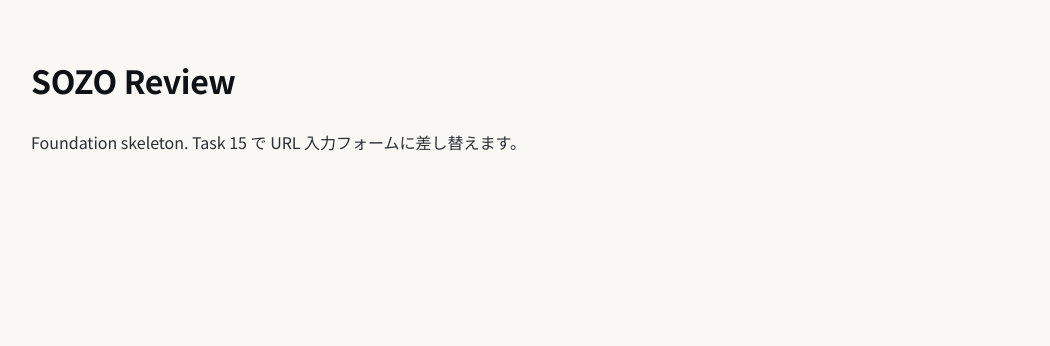
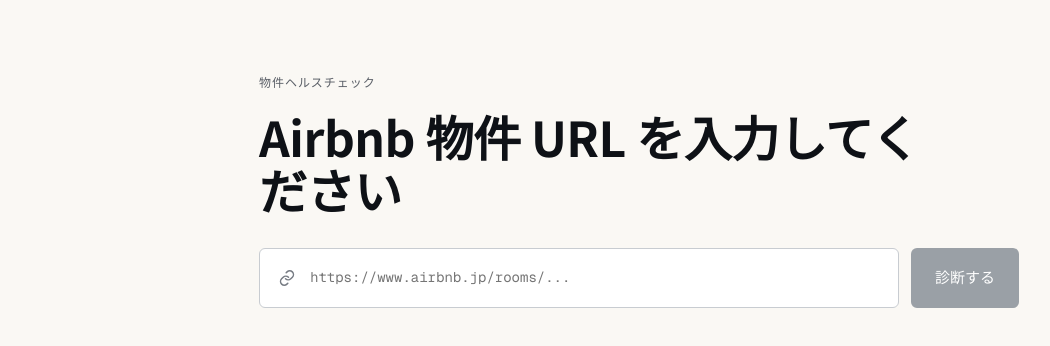
Before and after one commit to yzhansozo101/SOZO_REVIEW, a Next.js app: page / in a window 1280 px wide. Shown: the top 346 px of the page, without its empty margins (1-1051 px from the left). Built offline with nearby package versions, Linux system fonts and the light colour scheme.

Commit message:
Add URL input form (wireframe 1C) + wire to /api/diagnose

```diff
--- a/app/page.tsx
+++ b/app/page.tsx
@@ -1,8 +1,9 @@
+import { DiagnosticForm } from "@/components/DiagnosticForm";
+
 export default function Home() {
   return (
-    <main style={{ padding: 24 }}>
-      <h1>SOZO Review</h1>
-      <p>Foundation skeleton. Task 15 で URL 入力フォームに差し替えます。</p>
+    <main>
+      <DiagnosticForm />
     </main>
   );
 }
--- /dev/null
+++ b/components/DiagnosticForm.tsx
@@ -0,0 +1,163 @@
+"use client";
+
+import type { FormEvent } from "react";
+import { useState } from "react";
+import { useRouter } from "next/navigation";
+import { ja } from "@/lib/i18n/ja";
+
+type ErrorKey = keyof typeof ja.form.errors;
+
+const fieldBase = {
+  flex: 1,
+  display: "flex",
+  alignItems: "center",
+  gap: "var(--s-3)",
+  padding: "16px 18px",
+  background: "var(--card)",
+  borderRadius: "var(--r-md)",
+  fontFamily: "var(--font-mono)",
+  fontSize: "var(--t-sm)",
+  color: "var(--ink-900)",
+  transition: "border-color var(--t-fast) var(--ease-out), box-shadow var(--t-fast) var(--ease-out)",
+} as const;
+
+export function DiagnosticForm() {
+  const router = useRouter();
+  const [url, setUrl] = useState("");
+  const [submitting, setSubmitting] = useState(false);
+  const [error, setError] = useState<ErrorKey | null>(null);
+
+  async function onSubmit(e: FormEvent) {
+    e.preventDefault();
+    setError(null);
+    setSubmitting(true);
+
+    try {
+      const res = await fetch("/api/diagnose", {
+        method: "POST",
+        headers: { "Content-Type": "application/json" },
+        body: JSON.stringify({ url }),
+      });
+
+      if (!res.ok) {
+        const body = await res.json().catch(() => ({}));
+        const key: ErrorKey =
+          typeof body.error === "string" && body.error in ja.form.errors ? body.error : "scrape_failed";
+        setError(key);
+        return;
+      }
+
+      const body = (await res.json()) as { redirect: string };
+      router.push(body.redirect as never);
+    } catch {
+      setError("scrape_failed");
+    } finally {
+      setSubmitting(false);
+    }
+  }
+
+  return (
+    <form
+      onSubmit={onSubmit}
+      style={{
+        width: "min(760px, calc(100vw - 32px))",
+        margin: "0 auto",
+        padding: "var(--s-8) 0 var(--s-7)",
+      }}
+    >
+      <p className="t-eyebrow" style={{ margin: "0 0 18px" }}>
+        {ja.form.eyebrow}
+      </p>
+      <h1
+        className="t-h1"
+        style={{
+          maxWidth: 680,
+          margin: "0 0 var(--s-6)",
+          fontSize: "clamp(32px, 6vw, 48px)",
+          lineHeight: 1.1,
+        }}
+      >
+        {ja.form.headline}
+      </h1>
+
+      <div style={{ display: "flex", gap: "var(--s-3)", alignItems: "stretch" }}>
+        <label
+          style={{
+            ...fieldBase,
+            border: `1px solid ${error ? "var(--grade-d)" : "var(--ink-200)"}`,
+            boxShadow: error ? "0 0 0 3px rgba(199, 56, 43, 0.14)" : undefined,
+          }}
+        >
+          <span aria-hidden="true" style={{ color: "var(--ink-400)", display: "inline-flex" }}>
+            <svg width="18" height="18" viewBox="0 0 24 24" fill="none" focusable="false">
+              <path
+                d="M10 13a5 5 0 0 0 7.07 0l2.12-2.12a5 5 0 0 0-7.07-7.07l-1.22 1.22"
+                stroke="currentColor"
+                strokeWidth="2"
+                strokeLinecap="round"
+                strokeLinejoin="round"
+              />
+              <path
+                d="M14 11a5 5 0 0 0-7.07 0l-2.12 2.12a5 5 0 0 0 7.07 7.07l1.22-1.22"
+                stroke="currentColor"
+                strokeWidth="2"
+                strokeLinecap="round"
+                strokeLinejoin="round"
+              />
+            </svg>
+          </span>
+          <input
+            type="url"
+            value={url}
+            onChange={(e) => {
+              setUrl(e.target.value);
+              if (error) setError(null);
+            }}
+            placeholder={ja.form.placeholder}
+            required
+            aria-label={ja.form.headline}
+            aria-invalid={!!error}
+            aria-describedby={error ? "diagnostic-form-error" : undefined}
+            style={{
+              flex: 1,
+              minWidth: 0,
+              border: 0,
+              outline: 0,
+              background: "transparent",
+              color: "inherit",
+              font: "inherit",
+            }}
+          />
+        </label>
+        <button
+          type="submit"
+          disabled={submitting || !url}
+          style={{
+            padding: "14px 24px",
+            background: submitting || !url ? "var(--ink-300)" : "var(--sozonext-navy)",
+            color: "#fff",
+            border: 0,
+            borderRadius: "var(--r-md)",
+            fontFamily: "var(--font-sans)",
+            fontSize: "15px",
+            fontWeight: "var(--w-medium)",
+            cursor: submitting ? "wait" : url ? "pointer" : "not-allowed",
+            whiteSpace: "nowrap",
+          }}
+        >
+          {submitting ? ja.form.submitting : ja.form.submit}
+        </button>
+      </div>
+
+      {error && (
+        <p
+          id="diagnostic-form-error"
+          className="t-small"
+          style={{ color: "var(--grade-d-ink)", margin: "var(--s-2) 0 0", paddingLeft: "var(--s-1)" }}
+        >
+          {ja.form.errors[error]}
+        </p>
+      )}
+    </form>
+  );
+}
```
